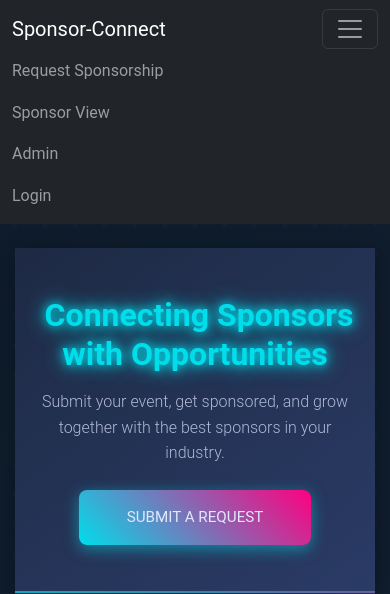
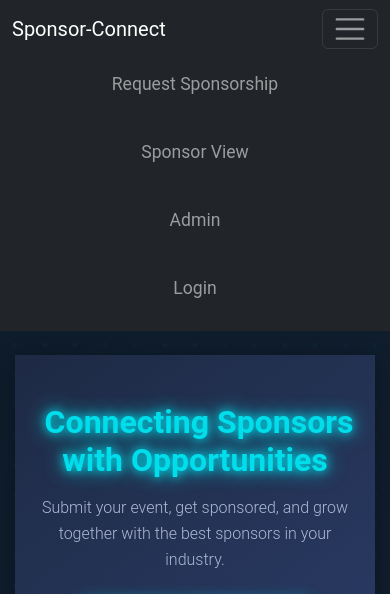
Before and after one commit to abhishek252003/sponsor_connect, a Flask app: page / in a window 390 px wide, after a click that opens the changed part. Shown: the top 594 px of the page. Run offline with Flask 3, Linux system fonts and the light colour scheme.

Commit message:
responsiveness

```diff
--- a/templates/base.html
+++ b/templates/base.html
@@ -3,20 +3,37 @@
 <head>
   <meta charset="UTF-8">
   <title>{% block title %}Sponsor-Connect{% endblock %}</title>
+  <meta name="viewport" content="width=device-width, initial-scale=1">
+
+  <!-- Bootstrap CSS -->
   <link href="https://cdn.jsdelivr.net/npm/bootstrap@5.3.3/dist/css/bootstrap.min.css" rel="stylesheet">
-  <!-- Add these in the head section of base.html for Bootstrap CSS -->
-<link href="https://cdn.jsdelivr.net/npm/bootstrap@5.3.0-alpha1/dist/css/bootstrap.min.css" rel="stylesheet">
 
-<!-- Add these before closing </body> tag for Bootstrap JS -->
-<script src="https://cdn.jsdelivr.net/npm/bootstrap@5.3.0-alpha1/dist/js/bootstrap.bundle.min.js"></script>
+  <!-- Custom CSS for Mobile Navbar Fix -->
+  <style>
+    .navbar-nav .nav-link {
+      padding: 0.75rem 1rem;
+      font-size: 1.1rem;
+    }
 
+    @media (max-width: 768px) {
+      .navbar-nav {
+        text-align: center;
+      }
+      .navbar-nav .nav-item {
+        margin: 0.5rem 0;
+      }
+      .navbar-brand {
+        font-size: 1.25rem;
+      }
+    }
+  </style>
 </head>
 <body>
   <nav class="navbar navbar-expand-lg navbar-dark bg-dark">
     <div class="container-fluid">
       <a class="navbar-brand" href="/">Sponsor-Connect</a>
       <button class="navbar-toggler" type="button" data-bs-toggle="collapse" data-bs-target="#navbarNav">
-        <span class="navbar-toggler-icon"></span>
+        <span class="navbar-toggler-icon" style="transform: scale(1.2);"></span>
       </button>
       <div class="collapse navbar-collapse" id="navbarNav">
         <ul class="navbar-nav ms-auto">
@@ -24,24 +41,24 @@
           <li class="nav-item"><a class="nav-link" href="/sponsors">Sponsor View</a></li>
           <li class="nav-item"><a class="nav-link" href="/admin">Admin</a></li>
           {% if current_user.is_authenticated %}
-        <li class="nav-item"><a class="nav-link" href="{{ url_for('logout') }}">Logout</a></li>
+            <li class="nav-item"><a class="nav-link" href="{{ url_for('logout') }}">Logout</a></li>
           {% else %}
-        <li class="nav-item"><a class="nav-link" href="{{ url_for('login') }}">Login</a></li>
+            <li class="nav-item"><a class="nav-link" href="{{ url_for('login') }}">Login</a></li>
           {% endif %}
         </ul>
       </div>
-        </div>
-      </nav>
+    </div>
+  </nav>
 
   <div class="container mt-4">
     {% block content %}{% endblock %}
   </div>
 
-
   <footer class="text-center mt-5 p-3 text-muted">
     &copy; 2025 Sponsor-Connect
   </footer>
 
+  <!-- Bootstrap JS -->
   <script src="https://cdn.jsdelivr.net/npm/bootstrap@5.3.3/dist/js/bootstrap.bundle.min.js"></script>
 </body>
 </html>
```
